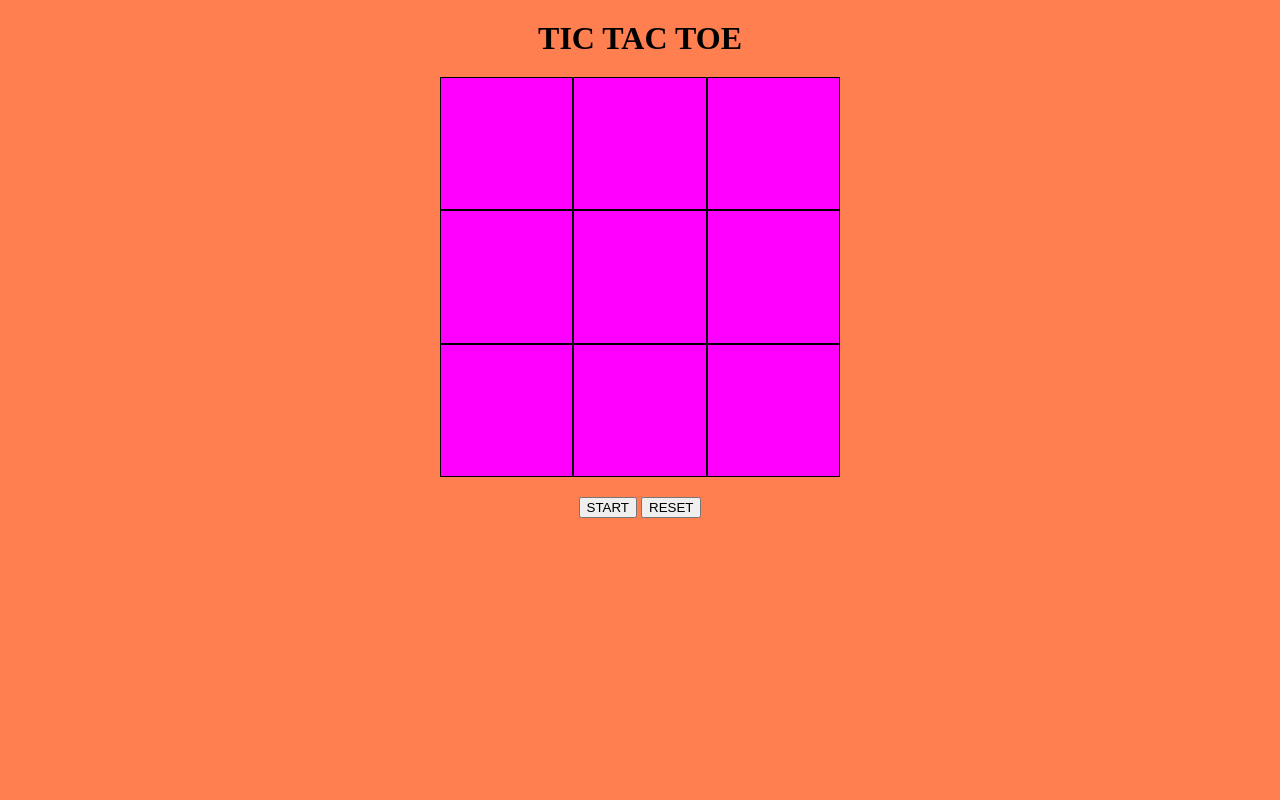
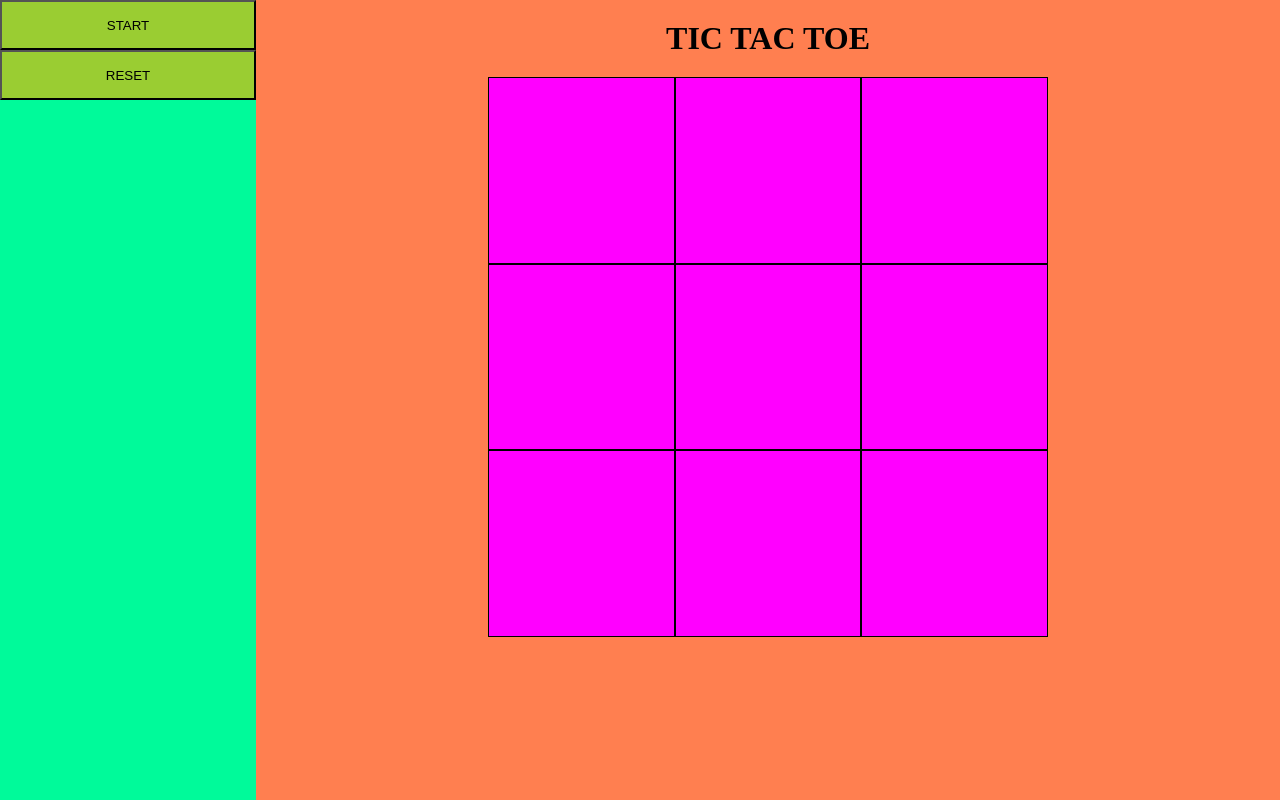
Before and after one commit to bmukha/tictactoe, a plain HTML site: page index.html in a window 1280 px wide. Drawn offline with Linux system fonts and the light colour scheme.

Commit message:
styling changed

```diff
--- a/index.html
+++ b/index.html
@@ -7,9 +7,12 @@
     <title>Tic Tac Toe</title>
   </head>
   <body>
-    <header>
+    <aside id="options">
+      <button class="btn" id="start">START</button>
+      <button class="btn" id="reset">RESET</button>
+    </aside>
+    <main>
       <h1 id="title">TIC TAC TOE</h1>
-    </header>
       <div id="board">
         <div class="field" id="f1"></div>
         <div class="field" id="f2"></div>
@@ -21,10 +24,7 @@
         <div class="field" id="f8"></div>
         <div class="field" id="f9"></div>
       </div>
-    <footer>
-      <button id="start">START</button>
-      <button id="reset">RESET</button>
-    </footer>
+    </main>
     <script src="./script.js"></script>
   </body>
 </html>
--- a/style.css
+++ b/style.css
@@ -3,30 +3,37 @@
   margin: 0 auto;
 }
 
-header {
+h1 {
   display: block;
+  grid-area: main;
   text-align: center;
   margin: 20px auto;
 }
 
 body {
   background-color: coral;
+  display: grid;
+  grid-template-columns: 1fr 4fr;
+  grid-template-areas: "aside main";
 }
 
-footer {
-  display: block;
-  text-align: center;
-  margin: 20px auto;
-}
 
 #board {
-  width: 50vh;
-  height: 50vh;
+  grid-area: main;
+  width: 70vh;
+  height: 70vh;
   background-color: magenta;
   display: grid;
   grid-template-columns: repeat(3, 1fr);
   grid-template-rows: repeat(3, 1fr);
   place-content: center;
+}
+
+#options {
+  grid-area: aside;
+  margin: 0;
+  background-color: mediumspringgreen;
+  height: 100vh;
 }
 
 
@@ -37,3 +44,9 @@ footer {
     font-size: 5rem;
     place-content: center;
 }
+
+.btn {
+  width: 100%;
+  height: 50px;
+  background-color: yellowgreen;
+}
```
Lines whose indentation alone changed are shown as unchanged.
